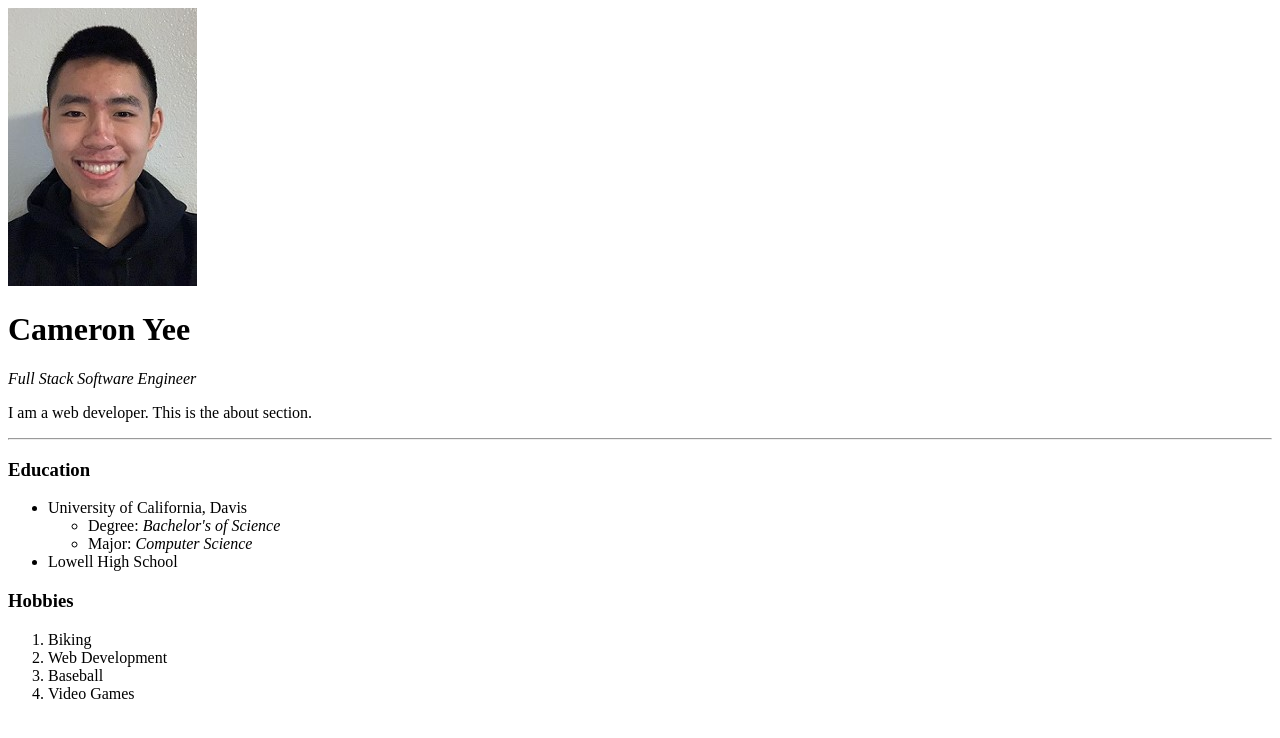
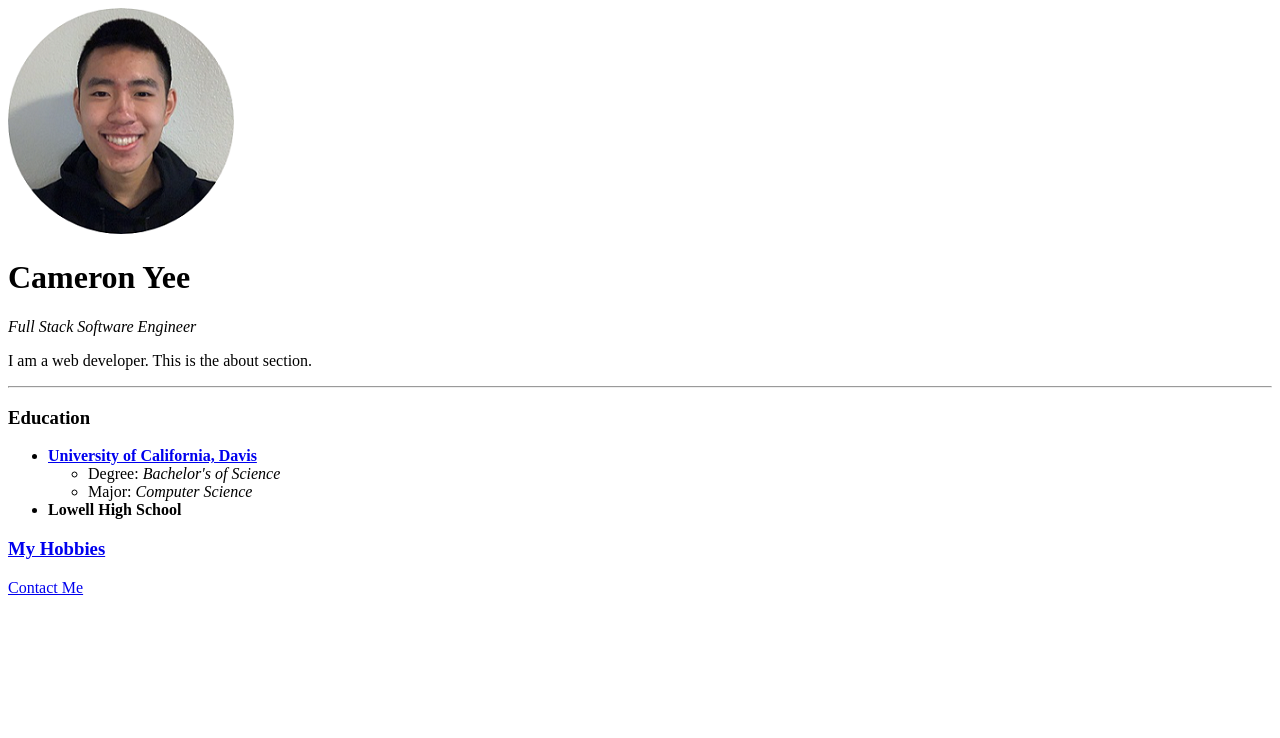
Before and after one commit to Cameron327/HTML-personalsite, a plain HTML site: page index.html in a window 1280 px wide. Drawn offline with Linux system fonts and the light colour scheme.

Commit message:
Finished the HTML basics

```diff
--- a/index.html
+++ b/index.html
@@ -9,7 +9,7 @@
   </head>
 
   <body>
-    <img src="pics/Self Picture Cropped.jpeg" alt="Cameron profile pic" >
+    <img src="pics/Circle Profile Pic.png" alt="Cameron profile pic" />
     <h1>Cameron Yee</h1>
     <p><em>Full Stack Software Engineer</em></p>
 
@@ -18,19 +18,22 @@
     <!-- The Horizontal Line -->
     <h3>Education</h3>
     <ul>
-      <li>University of California, Davis</li>
+      <li>
+        <strong
+          ><a href="https://www.ucdavis.edu/"
+            >University of California, Davis</a
+          ></strong
+        >
+      </li>
       <ul>
         <li>Degree: <em>Bachelor's of Science</em></li>
         <li>Major: <em>Computer Science</em></li>
       </ul>
-      <li>Lowell High School</li>
+      <li><strong>Lowell High School</strong></li>
     </ul>
-    <h3>Hobbies</h3>
-    <ol>
-      <li>Biking</li>
-      <li>Web Development</li>
-      <li>Baseball</li>
-      <li>Video Games</li>
-    </ol>
+    <h3><a href="hobbies.html">My Hobbies</a></h3>
+    <!-- Add a skills section and put hyperlinks on them -->
+
+    <a href="contact.html">Contact Me</a>
   </body>
 </html>
```
Also changed, not shown: contact.html (added, +17 -0 lines), hobbies.html (added, +18 -0 lines), pics/Circle Profile Pic.png (added).
